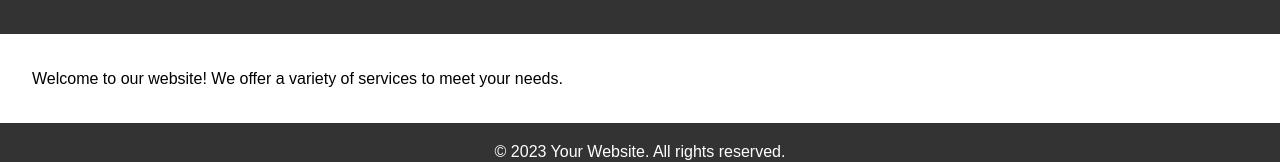
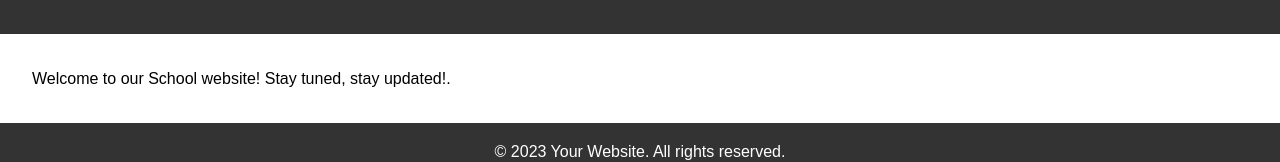
Before and after one commit to ajmalagm/ghsskaruvanpoyil, a plain HTML site: page index.html in a window 1280 px wide. Shown: the part 137-299 px from the top of the page. Drawn offline with Linux system fonts and the light colour scheme.

Commit message:
Update index.html

```diff
--- a/index.html
+++ b/index.html
@@ -20,7 +20,7 @@
         </nav>
     </header>
     <section class="main-content">
-        <p>Welcome to our website! We offer a variety of services to meet your needs.</p>
+        <p>Welcome to our School website! Stay tuned, stay updated!.</p>
     </section>
     <footer>
         <p>&copy; 2023 Your Website. All rights reserved.</p>
```
